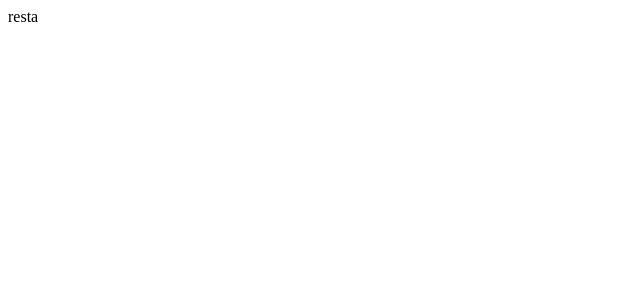
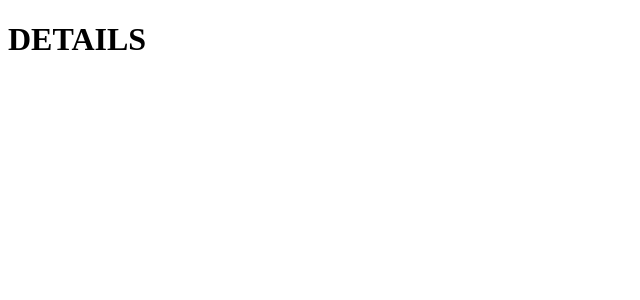
Before and after one commit to mcshakes/yocal, a React (Create React App) app in the folder client/: page /restaurants/1 in a window 1280 px wide. Shown: the top 300 px of the page, without its empty margins (0-640 px from the left). Built offline with nearby package versions, Linux system fonts and the light colour scheme.

Commit message:
Click to go to details

```diff
--- a/client/src/components/RestaurantList.jsx
+++ b/client/src/components/RestaurantList.jsx
@@ -8,6 +8,7 @@ import TableContainer from '@material-ui/core/TableContainer';
 import TableHead from '@material-ui/core/TableHead';
 import TableRow from '@material-ui/core/TableRow';
 import Paper from '@material-ui/core/Paper';
+import { useHistory } from "react-router-dom";
 
 const useStyles = makeStyles({
     table: {
@@ -17,10 +18,15 @@ const useStyles = makeStyles({
 
 
 const RestaurantList = (props) => {
+    let history = useHistory()
     const classes = useStyles();
 
     const handleDelete = (id) => {
         props.removeRestaurant(id)
+    }
+
+    const handleRestaurantSelect = (id) => {
+        history.push(`/restaurants/${id}`)
     }
 
     return (
@@ -40,7 +46,10 @@ const RestaurantList = (props) => {
                     </TableHead>
                     <TableBody>
                         {props.restaurants && props.restaurants.map((row) => (
-                            <TableRow key={row.id}>
+                            <TableRow
+                                key={row.id}
+                                onClick={() => handleRestaurantSelect(row.id)}
+                            >
                                 <TableCell align="inherit" component="th" scope="row">{row.name}</TableCell>
                                 <TableCell align="inherit">{row.street_address}</TableCell>
                                 <TableCell align="inherit">{row.city}</TableCell>
--- a/client/src/routes/RestaurantDetail.jsx
+++ b/client/src/routes/RestaurantDetail.jsx
@@ -3,7 +3,7 @@ import React from "react";
 const RestaurantDetail = () => {
     return (
         <div>
-            resta
+            <h1>DETAILS</h1>
         </div>
     )
 }
```
